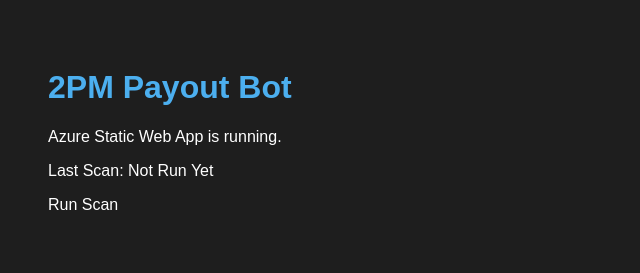
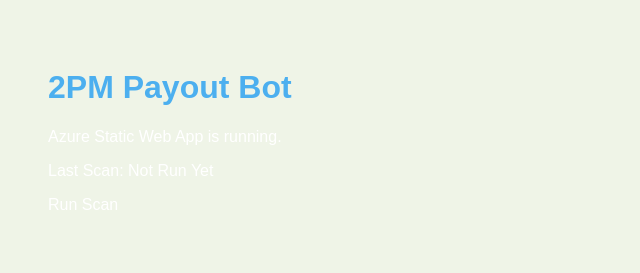
Before and after one commit to martinduo/my-first-static-web-app, a website: page src/index.html in a window 1280 px wide. Shown: the whole page, without its empty margins (0-640 px from the left). Drawn offline with Linux system fonts and the light colour scheme.

Commit message:
Change body color

```diff
--- a/src/styles.css
+++ b/src/styles.css
@@ -1,6 +1,6 @@
 body {
   font-family: Arial, sans-serif;
-  background-color: #1e1e1e;
+  background-color: #e6efdba3;
   color: white;
   padding: 40px;
 }
```
